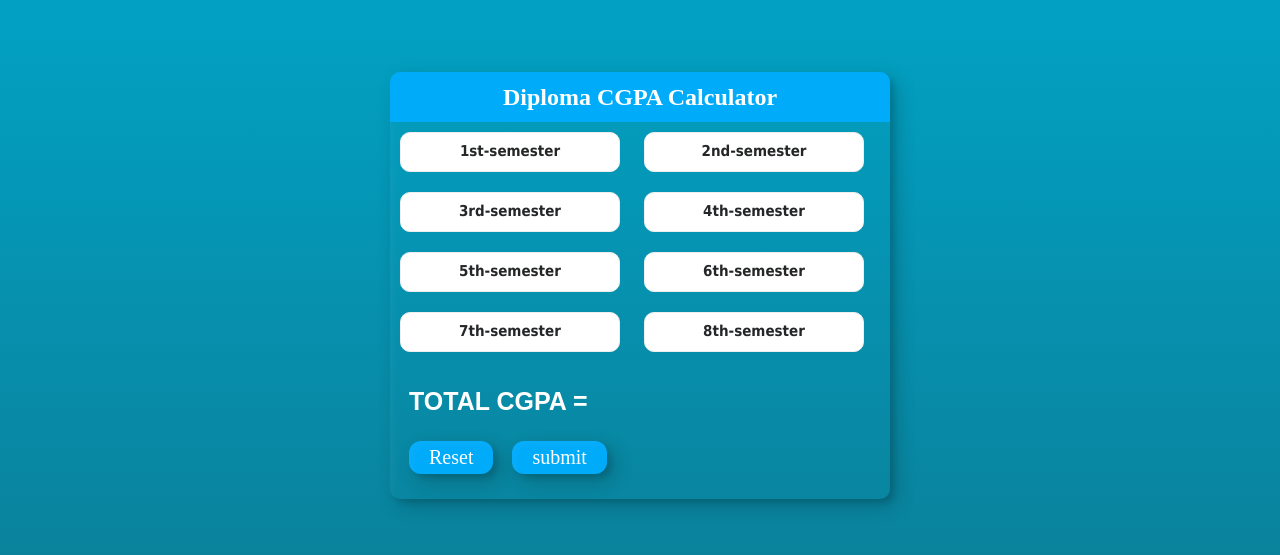
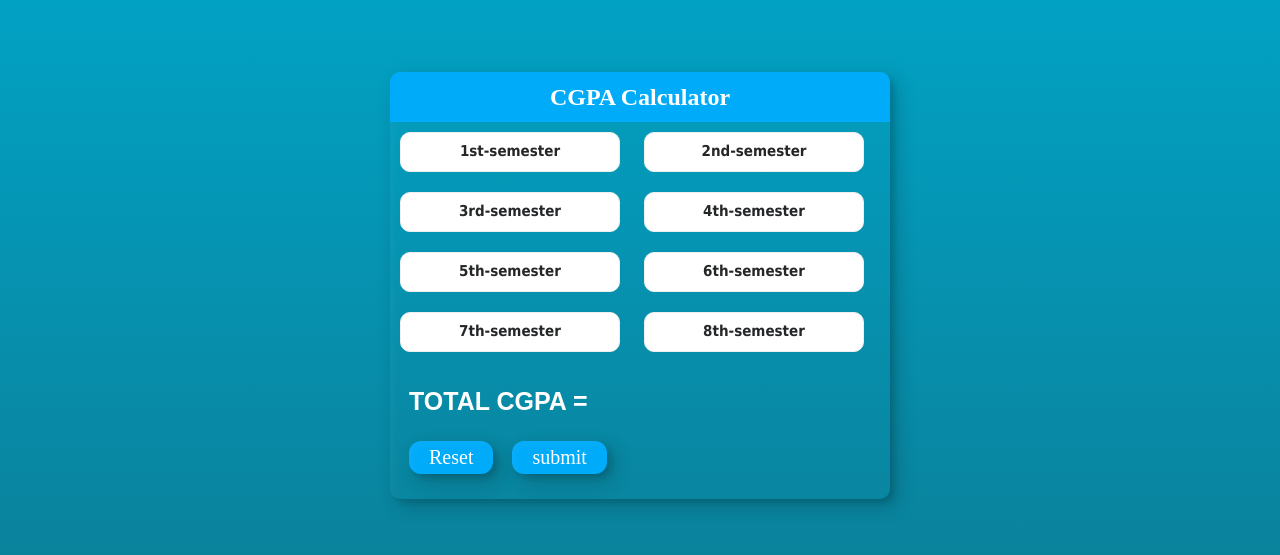
Before and after one commit to Abaikarthik001/lab4.1, a plain HTML site: page index.html in a window 1280 px wide. Shown: the part 115-670 px from the top of the page. Drawn offline with Linux system fonts and the light colour scheme.

Commit message:
Update index.html

```diff
--- a/index.html
+++ b/index.html
@@ -11,7 +11,7 @@
 
     <div class="cgpa_container">
 
-<div class="cgpa_title"><h4>Diploma CGPA Calculator</h4></div>
+<div class="cgpa_title"><h4>CGPA Calculator</h4></div>
 
         <input type="text" id="first-gpa" placeholder="1st-semester">
        <input type="text" id="two-gpa" placeholder="2nd-semester">
```
